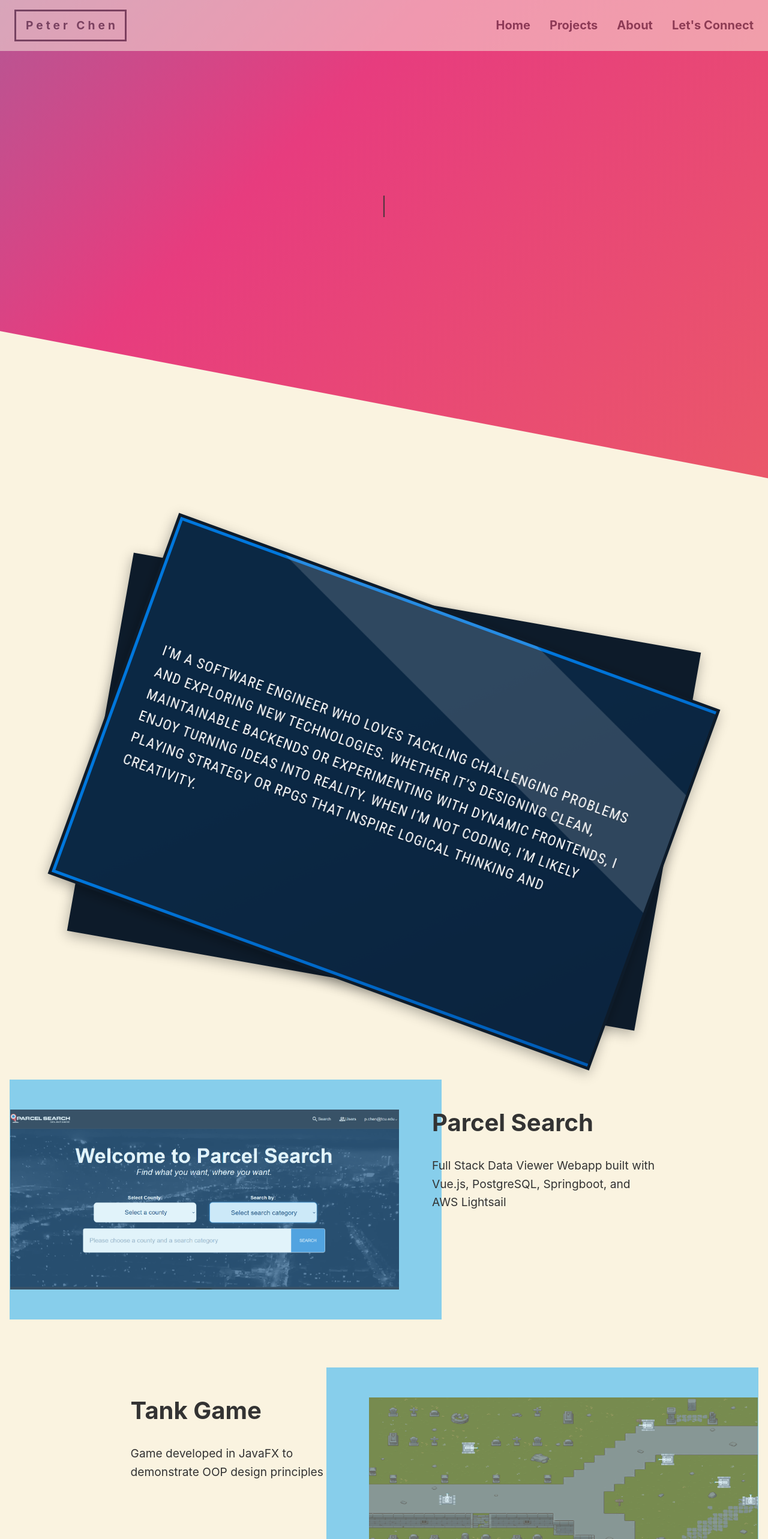
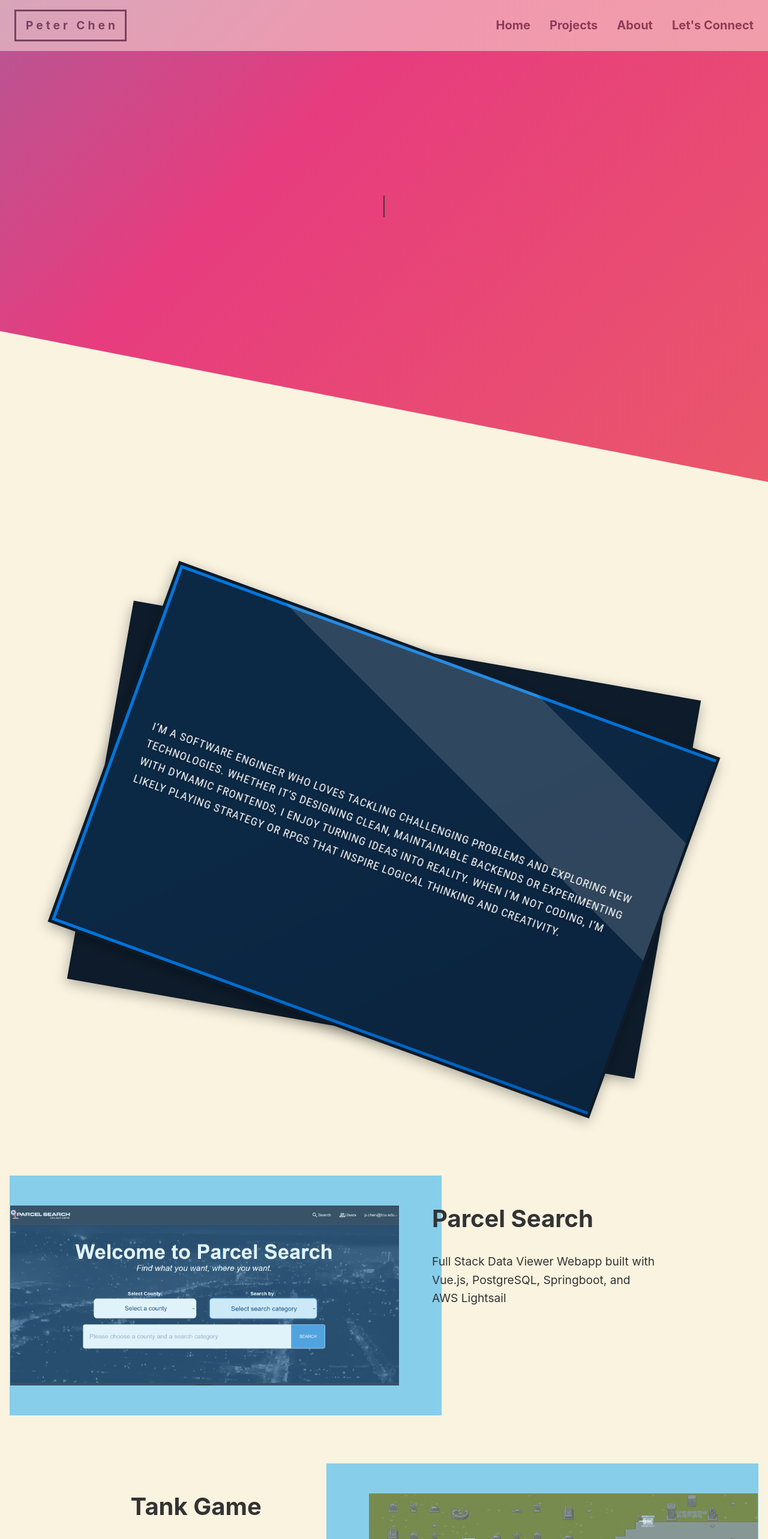
Before and after one commit to Choconaut/portfolio, a Vue app: page / in a window 1280 px wide. Shown: the top 2566 px of the page at 60% size. Built offline with nearby package versions, Linux system fonts and the light colour scheme.

Commit message:
Adjust some ui
Fixed line break appearing on larger screens in between about and first diagonal

 Fixed landscape not appearing well for about page

```diff
--- a/src/App.vue
+++ b/src/App.vue
@@ -36,7 +36,7 @@ onMounted(() => {
   <div id="about" class="about-me-container">
     <AboutMeView />
   </div>
-  <div id="projects">
+  <div id="projects" class="project-container">
     <ProjectView/>
   </div>
   <div id="connect">
@@ -65,10 +65,10 @@ onMounted(() => {
 .main-container::after {
   content: "";
   position: absolute;
-  bottom: 0;
+  bottom: -1%;
   left: 0;
   width: 100%;
-  height: 40%;
+  height: 41%;
   background: var(--color-background);
   clip-path: polygon(0 100%, 0 0, 150% 100%);
 }
@@ -108,4 +108,8 @@ onMounted(() => {
   display: flex;
   align-items: center;
 }
+
+.project-container {
+  padding-bottom: 2rem;
+}
 </style>
--- a/src/views/AboutMeView.vue
+++ b/src/views/AboutMeView.vue
@@ -33,11 +33,15 @@ document.addEventListener("DOMContentLoaded", () => {
 
 <style scoped>
 .about-me-container {
-  height: 100vh;
+  height: 120vh;
   display: flex;
   background: var(--color-background);
   justify-content: center;
   align-items: center;
+
+  @media(max-width: 560px) {
+    height: 80vh;
+  }
 }
 
 /* outer darker card */
@@ -73,7 +77,7 @@ document.addEventListener("DOMContentLoaded", () => {
   padding: 2rem 3rem;
   opacity: 0;
   color: #FFFFFF;
-  font-size: clamp(0.6rem, 2vw, 1.5rem);
+  font-size: clamp(0.6rem, 1.5vw, 1.5rem);
   display: flex;
   align-items: center;
   background: linear-gradient(135deg, #0077DD 40%, #005BB5 100%);
```
